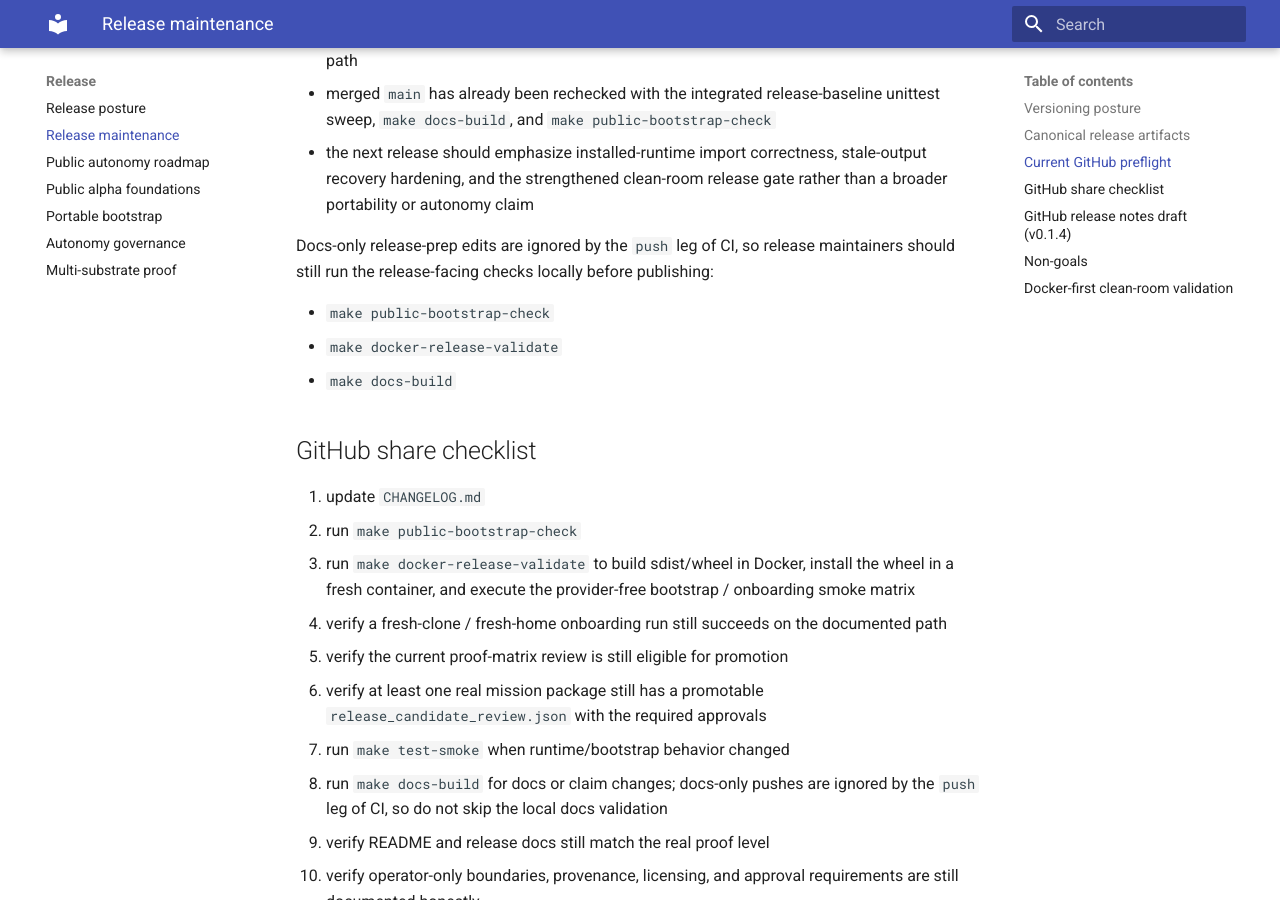
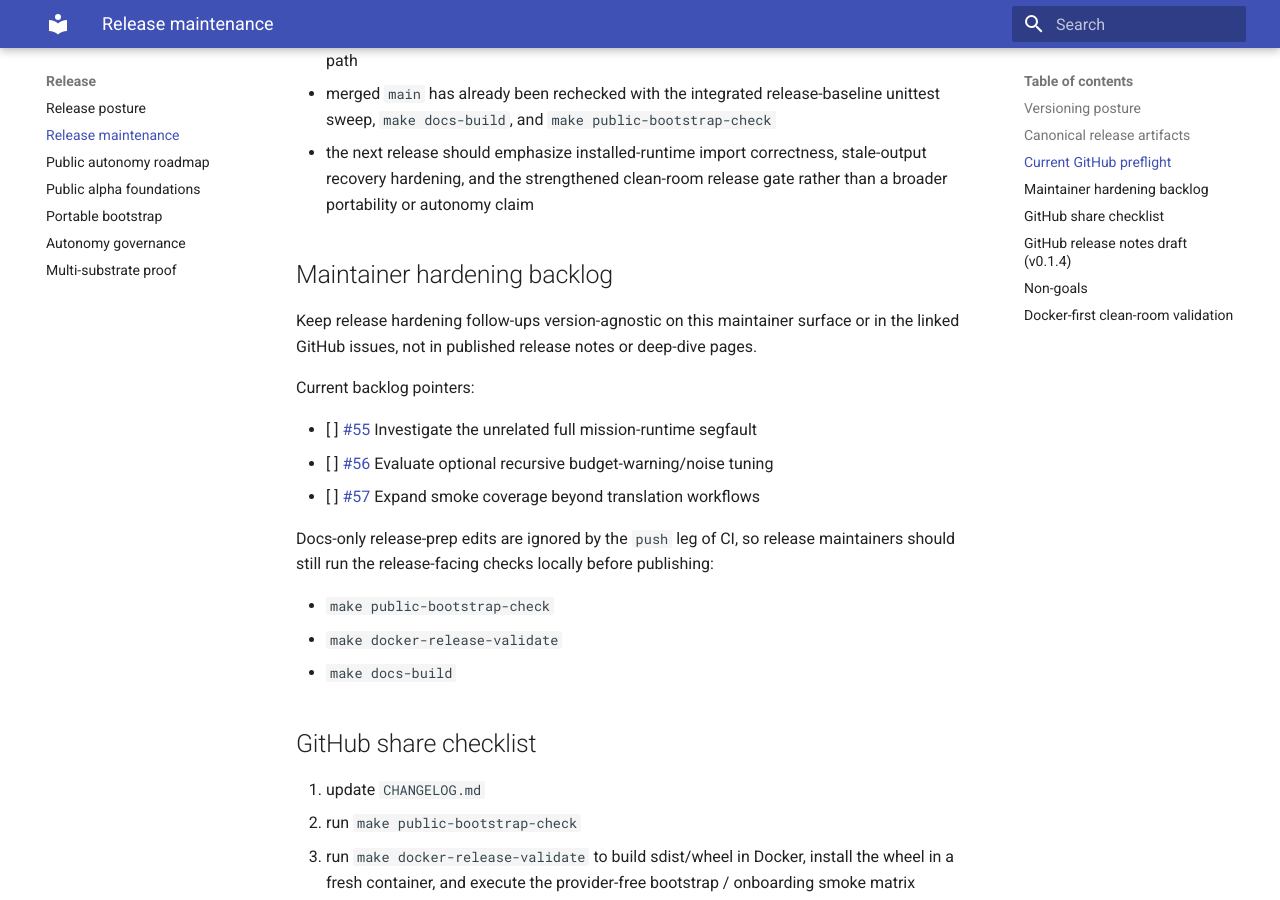
Before and after one commit to MoyYuan/DeepLoop, an MkDocs documentation site: the page built from docs/release/release-maintenance.md, in a window 1280 px wide and 900 px high, scrolled down 1184 px. Built offline with MkDocs 1.6.1 and Material for MkDocs 9.7.7, drawn with Linux system fonts in a browser that asks for light colours.

Commit message:
docs: move hardening backlog to release maintenance
* Initial plan

* docs: track post-v0.1.2 hardening follow-ups

Agent-Logs-Url: https://github.com/tnetal/DeepLoop/sessions/9277552a-4746-42a7-a0d9-09b8e1293468

Co-authored-by: tnetal <275320085+tnetal@users.noreply.github.com>

* docs: move hardening backlog to release maintenance

Co-authored-by: Copilot <223556219+Copilot@users.noreply.github.com>

---------

Co-authored-by: copilot-swe-agent[bot] <198982749+Copilot@users.noreply.github.com>
Co-authored-by: tnetal <275320085+tnetal@users.noreply.github.com>
Co-authored-by: Moy <moy@R15.tail9adb1c.ts.net>
Co-authored-by: Copilot <223556219+Copilot@users.noreply.github.com>

```diff
--- a/docs/release/release-maintenance.md
+++ b/docs/release/release-maintenance.md
@@ -44,6 +44,20 @@ Current preflight posture:
 - the next release should emphasize installed-runtime import correctness,
   stale-output recovery hardening, and the strengthened clean-room release gate
   rather than a broader portability or autonomy claim
+
+## Maintainer hardening backlog
+
+Keep release hardening follow-ups version-agnostic on this maintainer surface or
+in the linked GitHub issues, not in published release notes or deep-dive pages.
+
+Current backlog pointers:
+
+- [ ] [#55](https://github.com/tnetal/DeepLoop/issues/55) Investigate the
+  unrelated full mission-runtime segfault
+- [ ] [#56](https://github.com/tnetal/DeepLoop/issues/56) Evaluate optional
+  recursive budget-warning/noise tuning
+- [ ] [#57](https://github.com/tnetal/DeepLoop/issues/57) Expand smoke coverage
+  beyond translation workflows
 
 Docs-only release-prep edits are ignored by the `push` leg of CI, so release
 maintainers should still run the release-facing checks locally before
```
Also changed, not shown: docs/wiki/research-and-release.md (+3 -0 lines).
